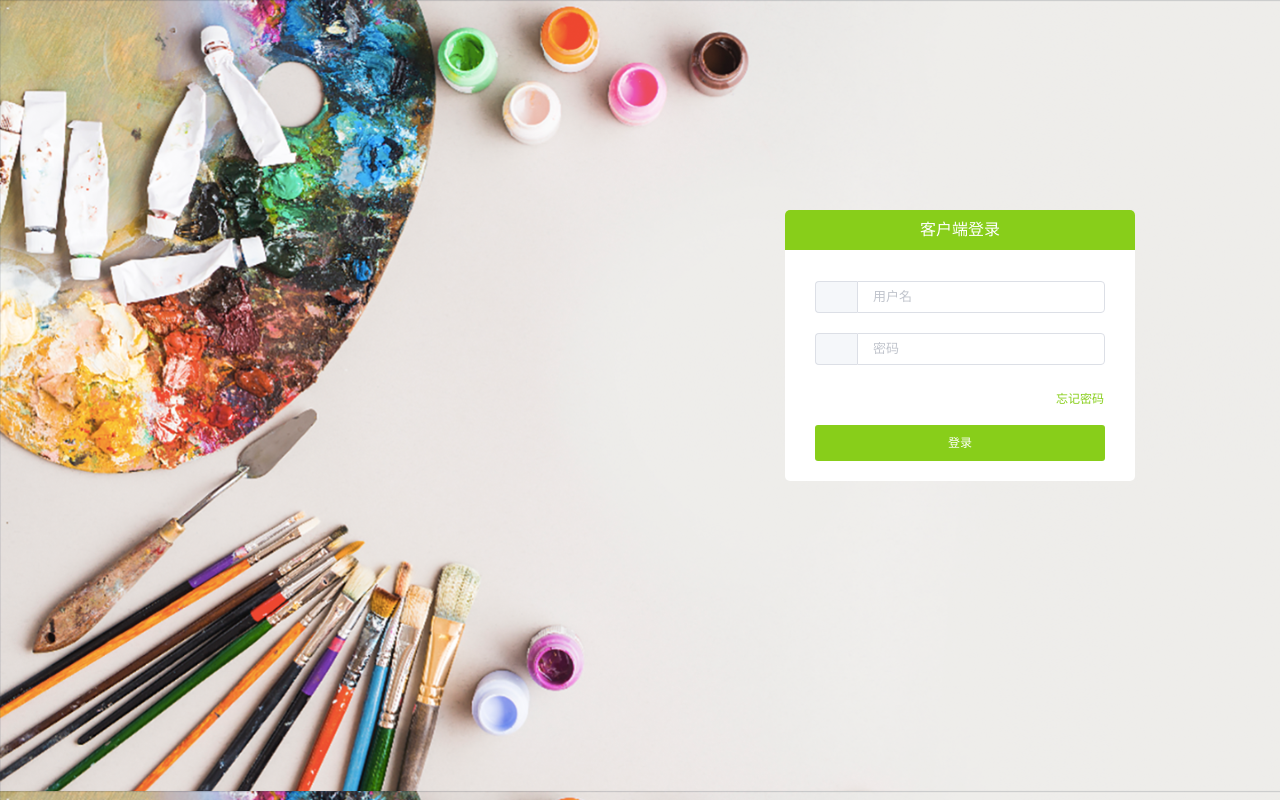
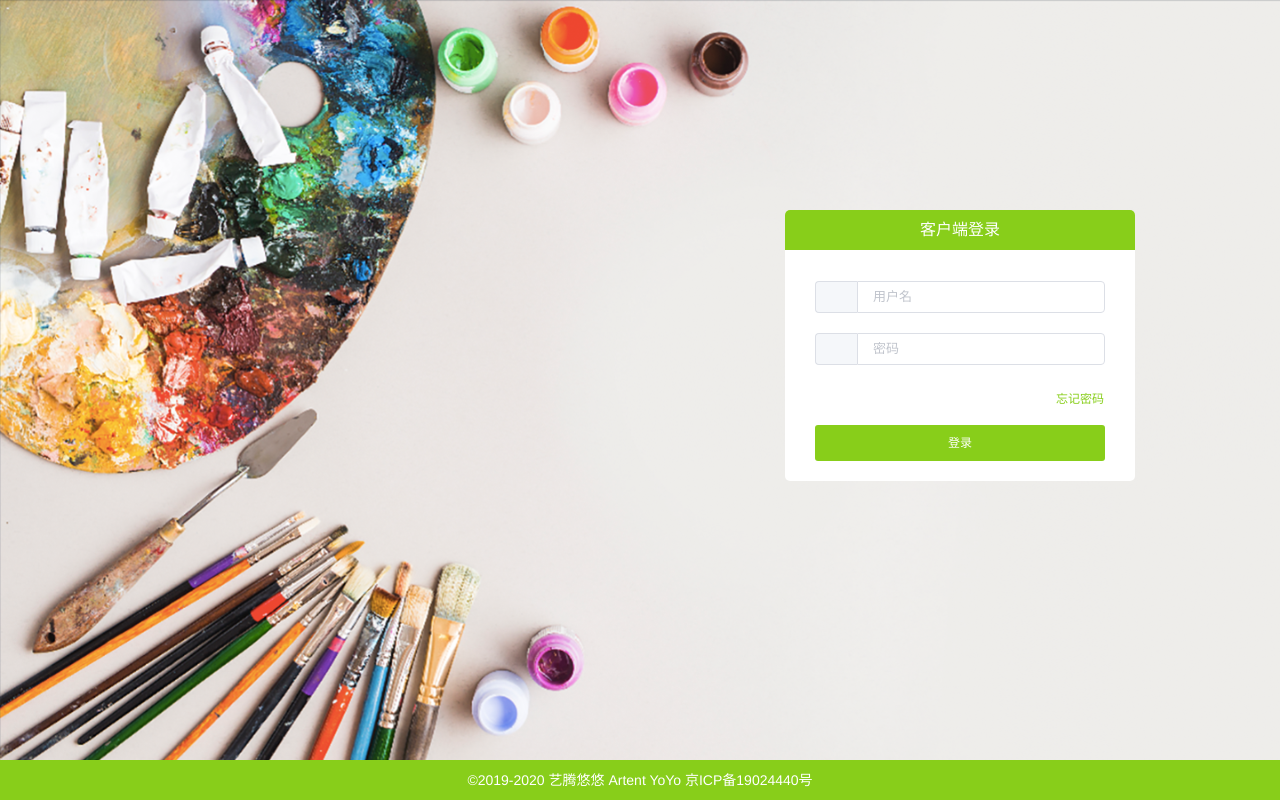
Before and after one commit to kelly-xu-ai/manage-system, a Vue app: page /#/login in a window 1280 px wide. Built offline with nearby package versions, Linux system fonts and the light colour scheme; a small style sheet from the web is missing.

Commit message:
更新footer

```diff
--- a/src/components/common/Footer.vue
+++ b/src/components/common/Footer.vue
@@ -1,16 +1,17 @@
 <template>
   <footer class="footer theme-color">
     <el-row>
-      <el-col :span="15">
-        <p style="margin-left: 100px;">Copyright 2016 All rights reserved.</p>
-      </el-col>
-      <el-col :span="9">
-        <p>
-          <span>China: {{config["china-phone"]}}</span>
-          <span class="botton-margin">US: {{config["us-phone"]}}</span>
-          <span class="botton-margin">{{config["email"]}}</span>
-        </p>
-      </el-col>
+      <p style="">©2019-2020 艺腾悠悠 Artent YoYo  京ICP备19024440号</p>
+<!--      <el-col :span="15">-->
+<!--        <p style="margin-left: 100px;">Copyright 2016 All rights reserved.</p>-->
+<!--      </el-col>-->
+<!--      <el-col :span="9">-->
+<!--        <p>-->
+<!--          <span>China: {{config["china-phone"]}}</span>-->
+<!--          <span class="botton-margin">US: {{config["us-phone"]}}</span>-->
+<!--          <span class="botton-margin">{{config["email"]}}</span>-->
+<!--        </p>-->
+<!--      </el-col>-->
     </el-row>
   </footer>
 </template>
@@ -38,6 +39,7 @@ export default {
   line-height: 40px;
   font-size: 14px;
   z-index: 200;
+  text-align: center;
 }
 .botton-margin {
     margin-left: 20px;
--- a/src/components/page/Login.vue
+++ b/src/components/page/Login.vue
@@ -142,12 +142,14 @@
         </div>
       </el-form>
     </el-dialog>
+    <v-footer></v-footer>
   </div>
 </template>
 
 <script>
 import { setPriority } from "os";
 import request from "../../utils/request";
+import vFooter from './../common/Footer.vue';
 import {
   login,
   getUserInfo,
@@ -156,6 +158,8 @@ import {
   verifyCode,
   forgetPwd
 } from "../../api/index";
+import vHead from "../common/Header";
+import vSidebar from "../common/Sidebar";
 export default {
   data: function() {
     let checkUser = (rule, value, callback) => {
@@ -253,6 +257,9 @@ export default {
       },
       oldLoginName: ''
     };
+  },
+  components:{
+    vFooter
   },
   mounted() {
     this.init();
```
